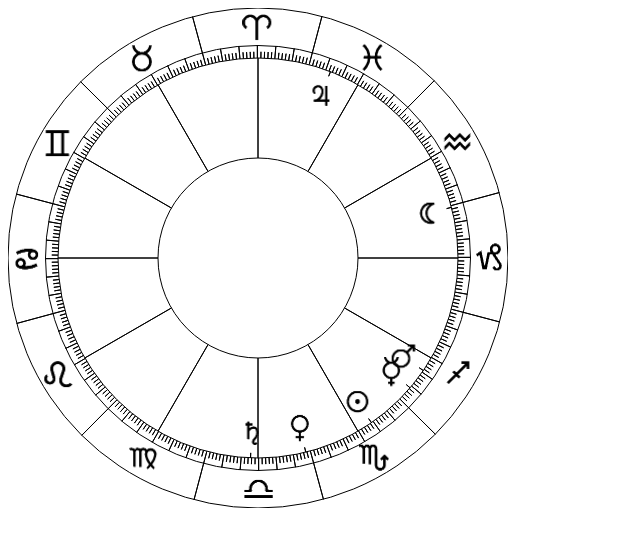
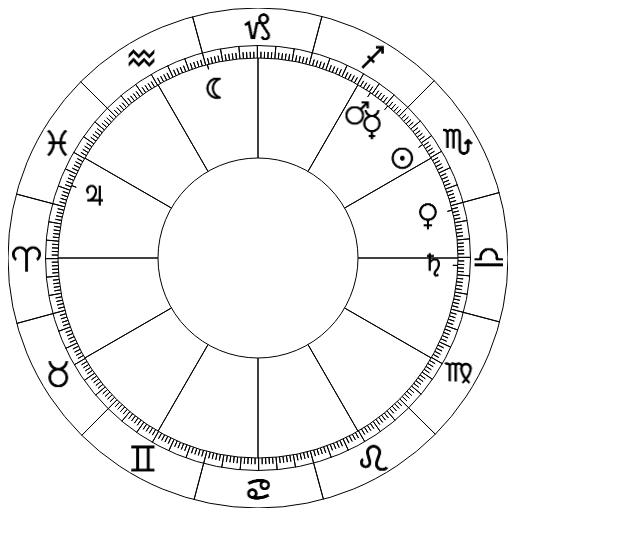
Before and after one commit to vonkow/astrolabe, a plain HTML site: page index.html in a window 1280 px wide. Shown: the whole page, without its empty margins (0-640 px from the left). Drawn offline with Linux system fonts and the light colour scheme.

Commit message:
Fixed position issue

```diff
--- a/index.html
+++ b/index.html
@@ -65,7 +65,6 @@
 				if (sidT>(24*60*60)) sidT-=(24*60*60);
 				// Get degrees to rotate,(assuming equator, even houses)
 				var curDeg = (sidT/60)/4;
-				// Here's where i atempt to calc the sun
 				var degs = {
 					sid:curDeg
 				};
@@ -163,22 +162,22 @@
 				makeCirc(a,250,250,200);
 				makeCirc(a,250,250,100);
 				makeHouses(a);
-				makeDegs(a,180-degs.sid);
-				makeSigns(a,180-degs.sid);
-				drawImg(a,sprites['sun'][0],175,degs.sun-degs.sid-90,-15,-15);
-				radLine(a,195,200,degs.sun-degs.sid-90);
-				drawImg(a,sprites['moon'][0],175,degs.mon-degs.sid-90,-15,-15);
-				radLine(a,195,200,degs.mon-degs.sid-90);
-				drawImg(a,sprites['mercury'][0],175,degs.mer-degs.sid-90,-15,-15);
-				radLine(a,195,200,degs.mer-degs.sid-90);
-				drawImg(a,sprites['venus'][0],175,degs.ven-degs.sid-90,-15,-15);
-				radLine(a,195,200,degs.ven-degs.sid-90);
-				drawImg(a,sprites['mars'][0],175,degs.mar-degs.sid-90,-15,-15);
-				radLine(a,195,200,degs.mar-degs.sid-90);
-				drawImg(a,sprites['jupiter'][0],175,degs.jup-degs.sid-90,-15,-15);
-				radLine(a,195,200,degs.jup-degs.sid-90);
-				drawImg(a,sprites['saturn'][0],175,degs.sat-degs.sid-90,-15,-15);
-				radLine(a,195,200,degs.sat-degs.sid-90);
+				makeDegs(a,270-degs.sid);
+				makeSigns(a,270-degs.sid);
+				drawImg(a,sprites['sun'][0],175,degs.sun-degs.sid,-15,-15);
+				radLine(a,195,200,degs.sun-degs.sid);
+				drawImg(a,sprites['moon'][0],175,degs.mon-degs.sid,-15,-15);
+				radLine(a,195,200,degs.mon-degs.sid);
+				drawImg(a,sprites['mercury'][0],175,degs.mer-degs.sid,-15,-15);
+				radLine(a,195,200,degs.mer-degs.sid);
+				drawImg(a,sprites['venus'][0],175,degs.ven-degs.sid,-15,-15);
+				radLine(a,195,200,degs.ven-degs.sid);
+				drawImg(a,sprites['mars'][0],175,degs.mar-degs.sid,-15,-15);
+				radLine(a,195,200,degs.mar-degs.sid);
+				drawImg(a,sprites['jupiter'][0],175,degs.jup-degs.sid,-15,-15);
+				radLine(a,195,200,degs.jup-degs.sid);
+				drawImg(a,sprites['saturn'][0],175,degs.sat-degs.sid,-15,-15);
+				radLine(a,195,200,degs.sat-degs.sid);
 			}
 			var sprites = {};
 			loadSprites({
```
